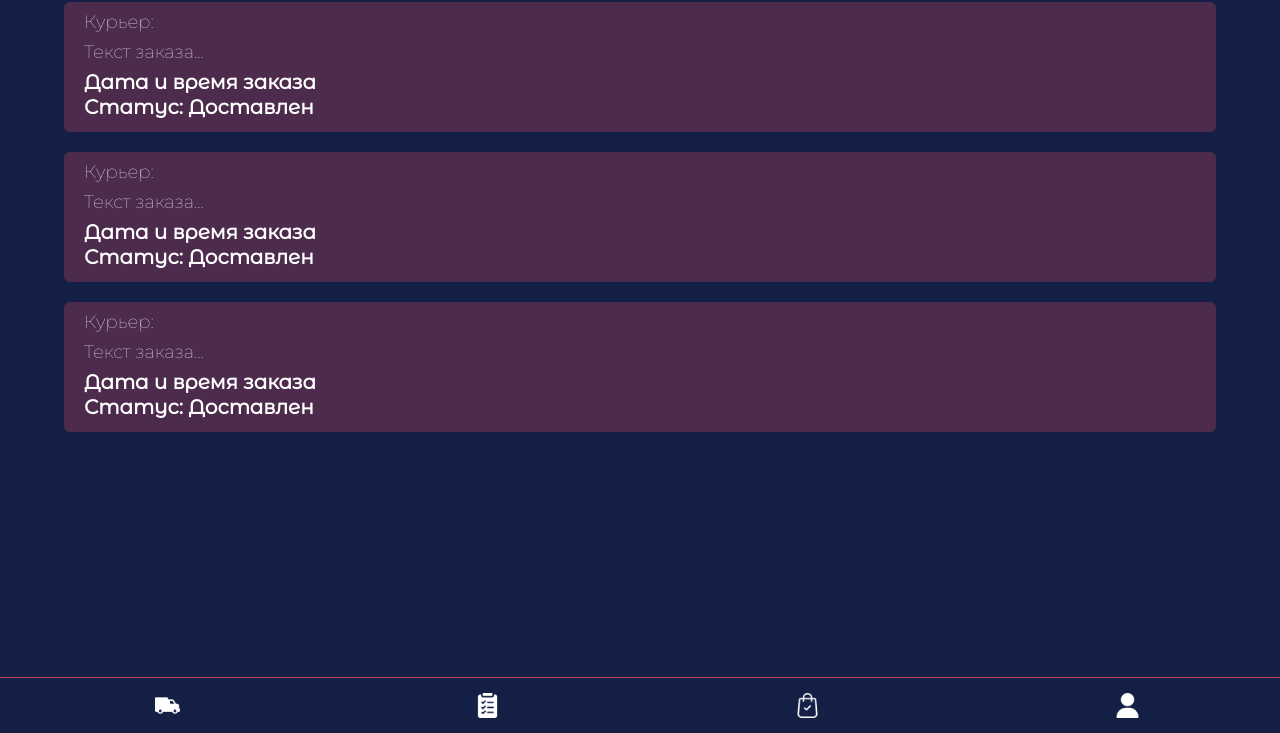
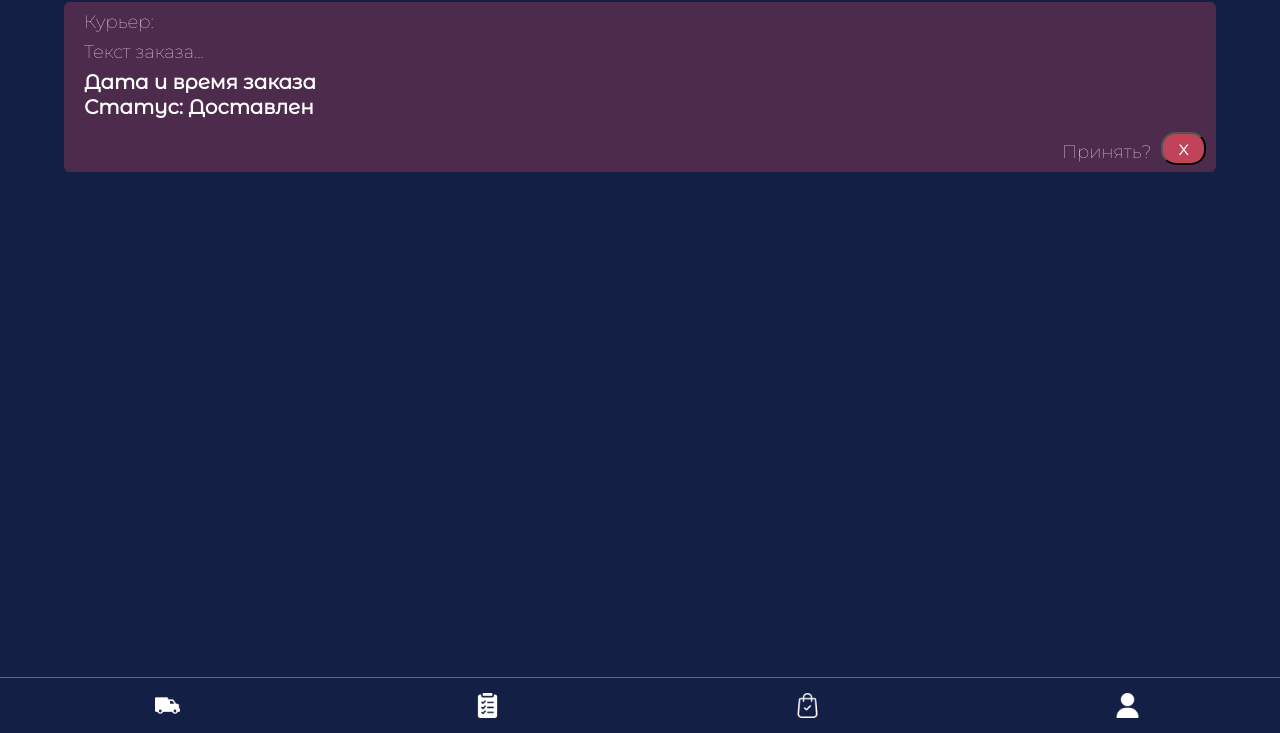
Before and after one commit to Flnchkv/Dostavochka, a plain HTML site: page orders.html in a window 1280 px wide. Shown: the part 67-800 px from the top of the page. Drawn offline with Linux system fonts and the light colour scheme.

Commit message:
кнопка принять

```diff
--- a/css/style.css
+++ b/css/style.css
@@ -452,3 +452,15 @@ h3{
     margin-left: 10%;
     margin-bottom: 5px;
 }
+
+.stat{
+    justify-content: right;
+    position: relative;
+    display: flex;
+    margin: auto;
+    margin-right: 10px;
+}
+.stat button{
+    margin:0;
+    margin-left: 10px;
+}
--- a/orders.html
+++ b/orders.html
@@ -19,23 +19,9 @@
           <p>Дата и время заказа</p>
           <p>Статус: Доставлен</p>
         </div>
-      </div>
-
-      <div class="orders">
-        <p>Курьер:</p>
-        <p>Текст заказа...</p>
-        <div class="content">
-          <p>Дата и время заказа</p>
-          <p>Статус: Доставлен</p>
-        </div>
-      </div>
-
-      <div class="orders">
-        <p>Курьер:</p>
-        <p>Текст заказа...</p>
-        <div class="content">
-          <p>Дата и время заказа</p>
-          <p>Статус: Доставлен</p>
+        <div class = "stat">
+          <p>Принять?</p>
+          <button>х</button>
         </div>
       </div>
     </main>
```
Also changed, not shown: chat.html (+1 -40 lines).
